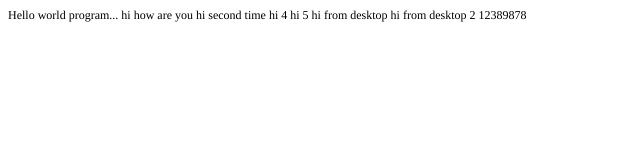
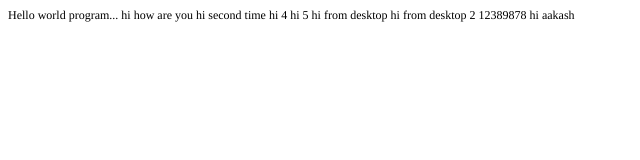
Before and after one commit to mirajkar/aakash-first-example, a plain HTML site: page index.html in a window 1280 px wide. Shown: the full height of the page, 0-640 px from the left. Drawn offline with Linux system fonts and the light colour scheme.

Commit message:
commit after lunch

```diff
--- a/index.html
+++ b/index.html
@@ -12,6 +12,6 @@
   </style>
 </head>
 <body>
-<p class="p1"><span class="s1">Hello world program... hi how are you hi second time hi 4 hi 5 hi from desktop hi from desktop 2 12389878</span></p>
+<p class="p1"><span class="s1">Hello world program... hi how are you hi second time hi 4 hi 5 hi from desktop hi from desktop 2 12389878 hi aakash</span></p>
 </body>
 </html>
```
